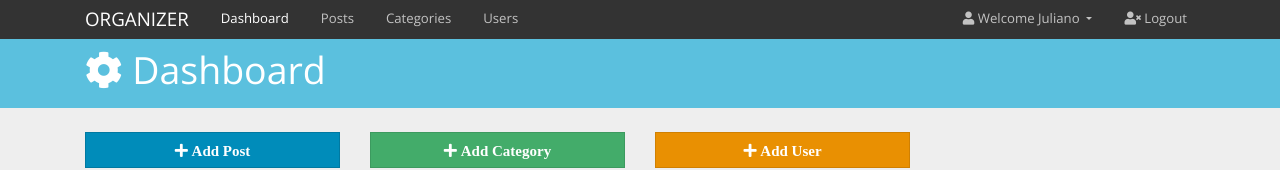
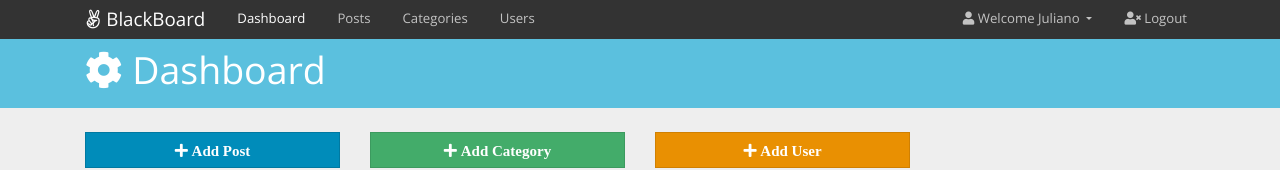
Before and after one commit to julianoperin/Bug-tracking-System, a plain HTML site: page index.html in a window 1280 px wide. Shown: the top 170 px of the page. Drawn offline with nearby package versions, Linux system fonts and the light colour scheme; a script that the page names is missing.

Commit message:
Changed the index page

```diff
--- a/index.html
+++ b/index.html
@@ -24,7 +24,7 @@
   <body>
     <nav class="navbar navbar-expand-sm navbar-dark bg-dark p-0">
       <div class="container">
-        <a href="index.html" class="navbar-brand">ORGANIZER</a>
+        <a href="index.html" class="navbar-brand"><i class="fab fa-angellist"></i> BlackBoard</a>
         <button
           class="navbar-toggler"
           data-toggle="collapse"
```
